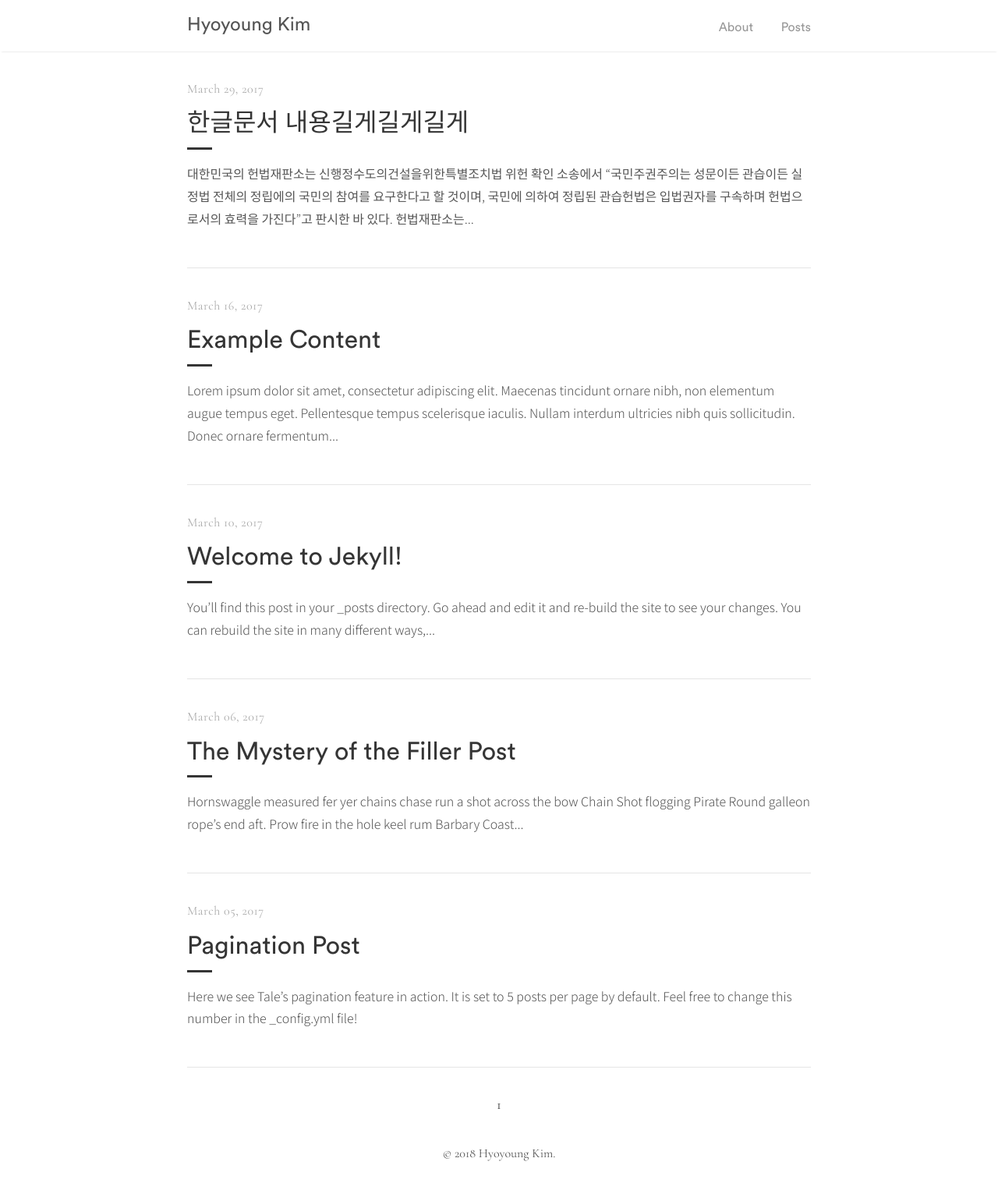
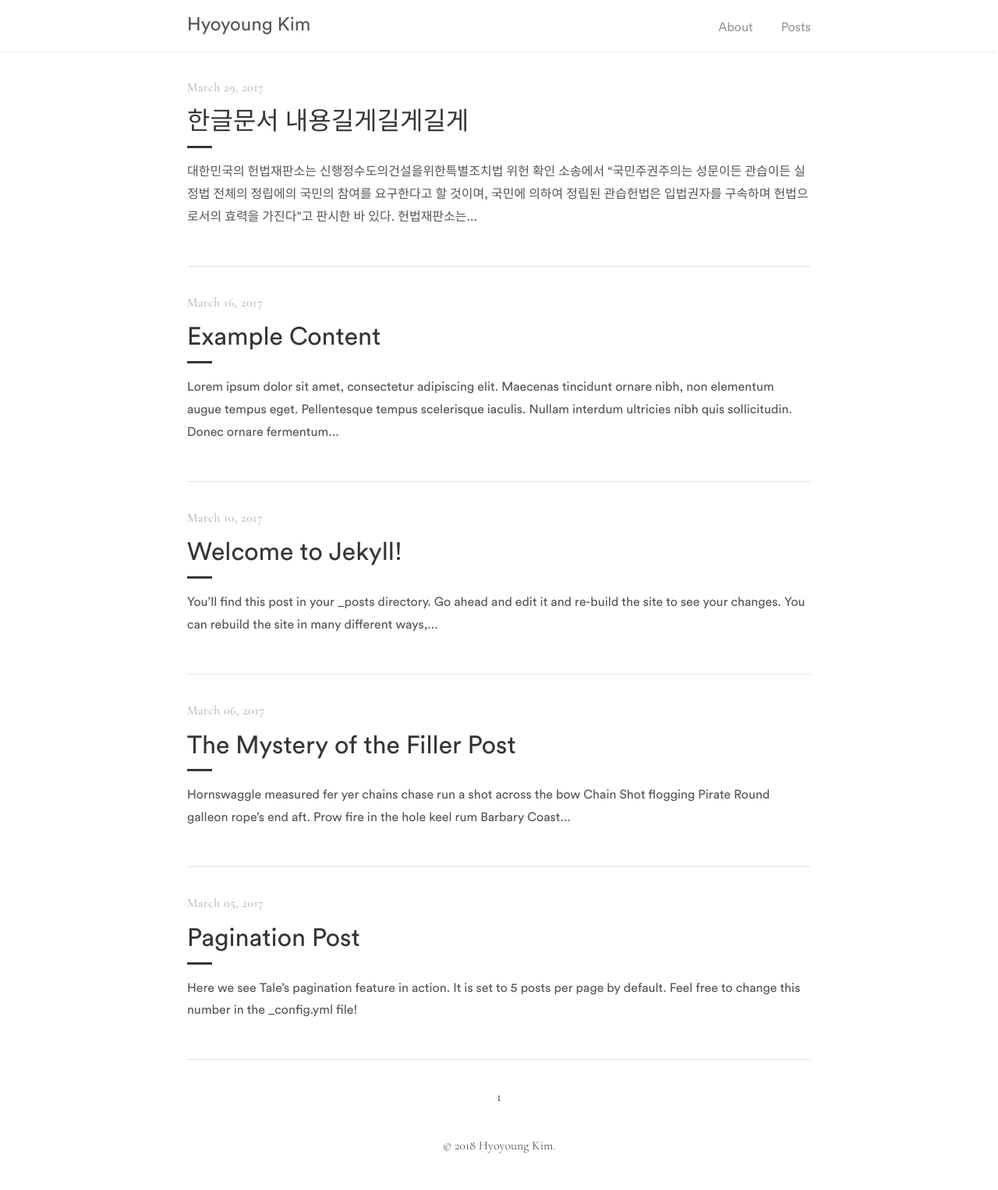
Before and after one commit to hyngkm/hyngkm.github.io, a Jekyll site: the page built from index.html, in a window 1280 px wide. Shown: the whole page at 78% size. Built offline with Jekyll 4.4.1, drawn with Linux system fonts in a browser that asks for light colours; some web fonts are replaced; the list of posts is cut into pages by our own code.

Commit message:
Update _variables.scss

```diff
--- a/_sass/tale/_variables.scss
+++ b/_sass/tale/_variables.scss
@@ -11,7 +11,7 @@
 $code-color: #bf616a;
 
 // Fonts
-$serif-primary: 'Noto Sans KR', sans-serif;
+$serif-primary: 'CircularStd-Book', 'Noto Sans KR', sans-serif;
 $serif-secondary: 'Cormorant Garamond', serif;
 $sans-serif: 'CircularStd-Book', sans-serif;
 $monospaced: 'Roboto Mono', monospace;
```
